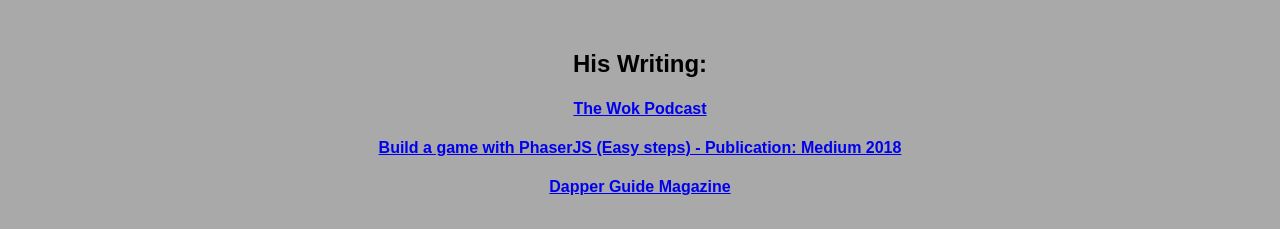
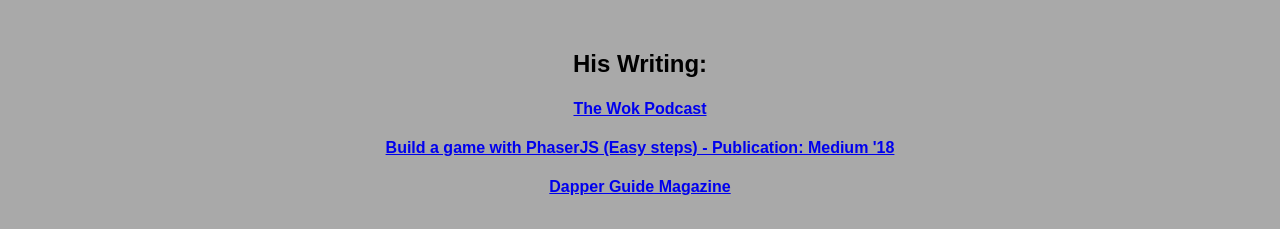
Before and after one commit to bruceleong/portfolio-site, a React (Create React App) app: page / in a window 1280 px wide. Shown: the part 1180-1409 px from the top of the page. Built offline with nearby package versions, Linux system fonts and the light colour scheme.

Commit message:
updated info

```diff
--- a/src/App.js
+++ b/src/App.js
@@ -49,7 +49,7 @@
           <a target="_blank" rel="noopener noreferrer" href="https://github.com/bruceleong"><img style={{ width: '25%', height: 'auto' }} src={github} /></a>
           <h2>His Writing: </h2>
           <a target="_blank" rel="noopener noreferrer" href="https://podcasts.apple.com/us/podcast/the-wok/id1566289500"><h4>The Wok Podcast</h4></a>
-          <a target="_blank" rel="noopener noreferrer" href="https://medium.com/@brucewleong/building-a-game-with-phaserjs-easy-steps-7e4b38d36e22"><h4>Build a game with PhaserJS (Easy steps) - Publication: Medium 2018</h4></a>
+          <a target="_blank" rel="noopener noreferrer" href="https://medium.com/@brucewleong/building-a-game-with-phaserjs-easy-steps-7e4b38d36e22"><h4>Build a game with PhaserJS (Easy steps) - Publication: Medium '18</h4></a>
           <a target="_blank" rel="noopener noreferrer" href="https://dapperguide.com"><h4>Dapper Guide Magazine</h4></a>
           <br />
         </div>
```
